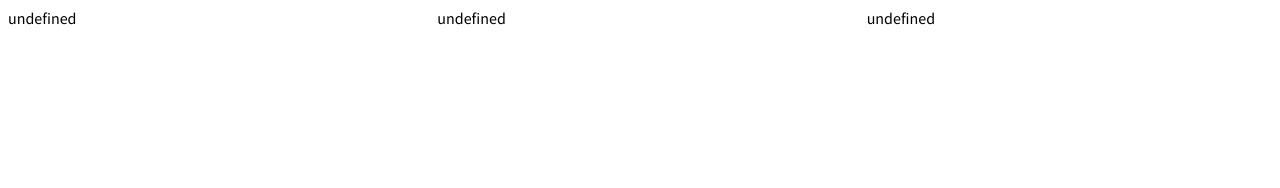
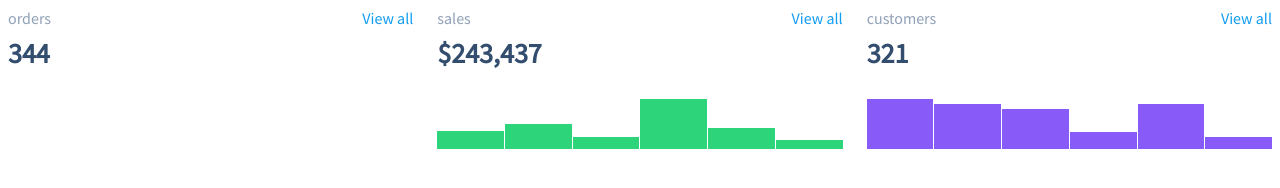
Before and after one commit to js-tasks-ru/js-20200622_bostonov, a website: page 04-oop-basic-intro-to-dom/1-column-chart/index.html in a window 1280 px wide. Drawn offline with Linux system fonts and the light colour scheme.

Commit message:
ColumnChart компонент

```diff
--- a/04-oop-basic-intro-to-dom/1-column-chart/index.js
+++ b/04-oop-basic-intro-to-dom/1-column-chart/index.js
@@ -1,3 +1,84 @@
 export default class ColumnChart {
+  element = null;
+  chartHeight = 50;
 
+  constructor({data=[], label = '', value = '%'} = {}) {
+    this.noInputObject = arguments.length === 0;
+    this.data = data;
+    this.label = label;
+    this.value = value;
+
+    this.render();
+  }
+
+  getColumnProps(data) {
+    const maxValue = Math.max(...data);
+    const scale = 50 / maxValue;
+
+    return data.map(item => {
+      return {
+        percent: (item / maxValue * 100).toFixed(0) + '%',
+        value: String(Math.floor(item * scale))
+      };
+    });
+  }
+
+  update({bodyData} = {}) {
+    this.data = bodyData;
+    this.render();
+  }
+
+  render() {
+    let template = '';
+    const element = document.createElement('div');
+
+    if (!this.noInputObject)
+    {
+      const recalculatedValues = this.getColumnProps(this.data);
+      const dataBlock = recalculatedValues.map(item => `<div style="--value:${item.value}" data-tooltip="${item.percent}"></div>`).join('');
+      template = `
+            <div class="column-chart__title">
+            ${this.label}
+              <a href="/sales" class="column-chart__link">View all</a>
+            </div>
+            <div class="column-chart__container">
+              <div class="column-chart__header">${this.value}</div>
+              <div class="column-chart__chart">
+                ${dataBlock}
+              </div>
+            </div>
+          `;
+    }
+    else
+    {
+      template = `
+                  <div class="column-chart__title">
+                    Total orders
+                    <a class="column-chart__link" href="#">View all</a>
+                  </div>
+                  <div class="column-chart__container">
+                    <div data-element="header" class="column-chart__header">
+                      344
+                    </div>
+                    <div data-element="body" class="column-chart__chart">
+
+                    </div>
+                  </div>
+          `;
+      element.classList.add('column-chart');
+      element.classList.add('column-chart_loading');
+      element.style.innerHTML = `--chart-height: 50`;
+    }
+
+    element.innerHTML = template;
+    this.element = element;
+  }
+
+  remove() {
+    this.element.remove();
+  }
+
+  destroy() {
+    this.remove();
+  }
 }
```
Also changed, not shown: 04-oop-basic-intro-to-dom/1-column-chart/index.html (+1 -1 lines).
